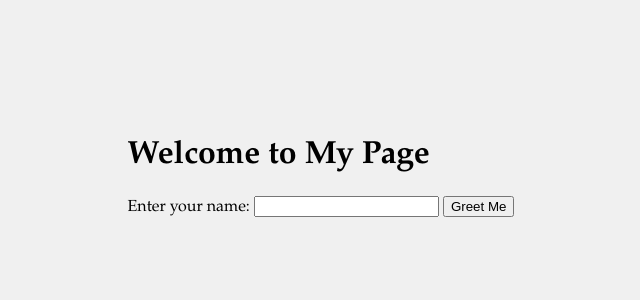
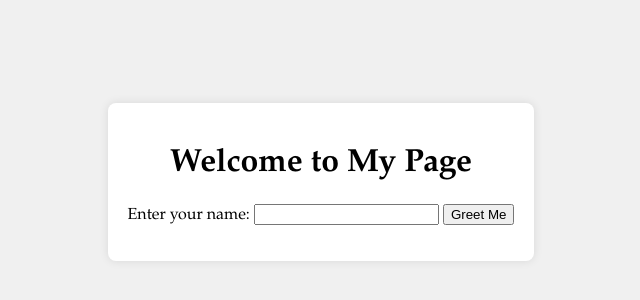
Before and after one commit to sembodogelar/javascript-basic-learn, a plain HTML site: page index.html in a window 1280 px wide. Shown: the part 226-526 px from the top of the page, without its empty margins (319-959 px from the left). Drawn offline with Linux system fonts and the light colour scheme.

Commit message:
give style to container elem

```diff
--- a/style.css
+++ b/style.css
@@ -6,11 +6,17 @@ body{
     justify-content: center;
     align-items: center;
     height: 100vh;
-    margin: 0;
+    margin: 1;
+}
+
+.container{
+    background-color: #fff;
+    padding: 20px;
+    border-radius: 8px;
+    box-shadow: 0 0 10px rgba(0, 0, 0, 0.1);
+    text-align: center;
 }
 /*
-.container{}
-
 h1 {}
 
 input, button {}
```
